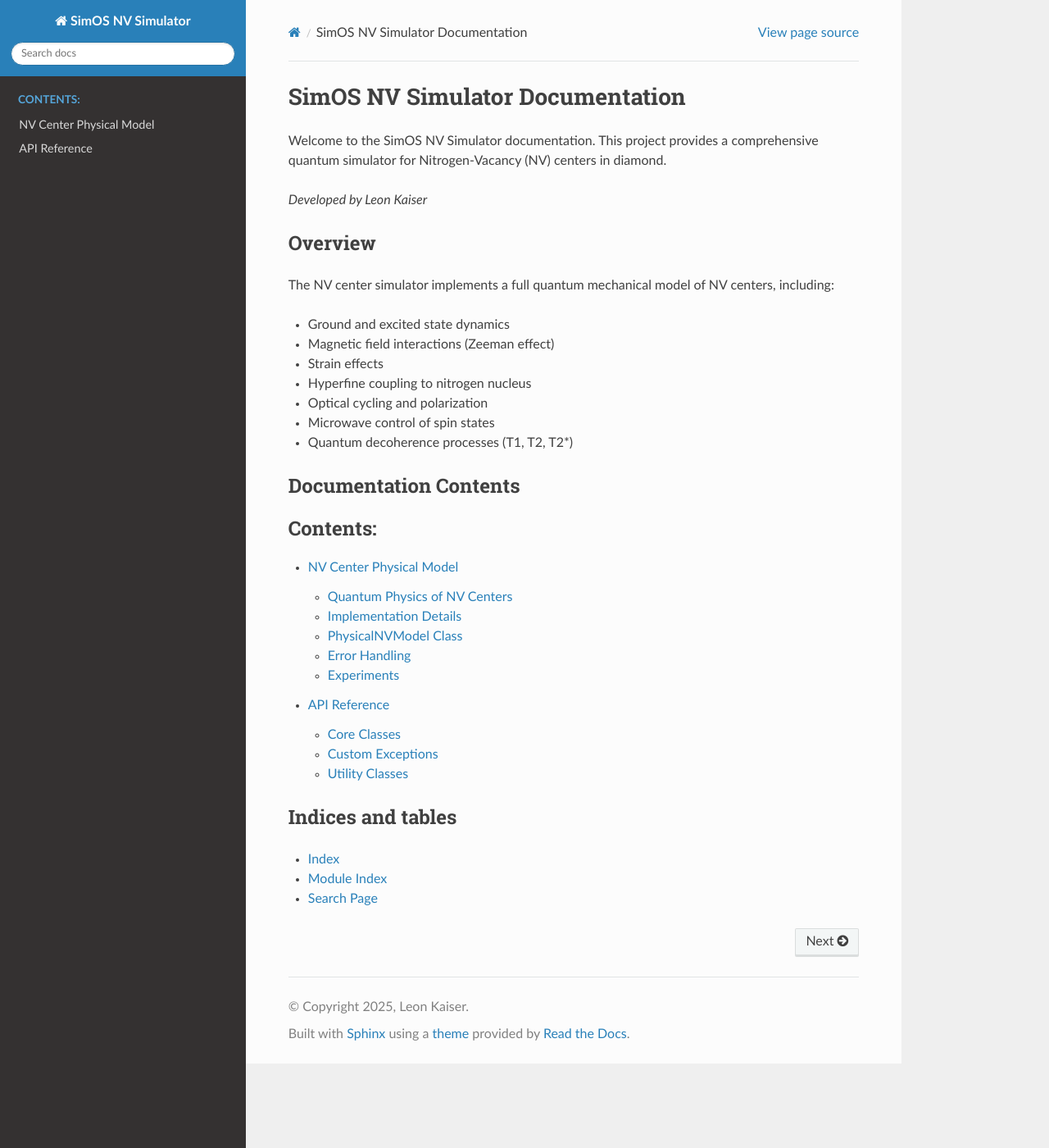
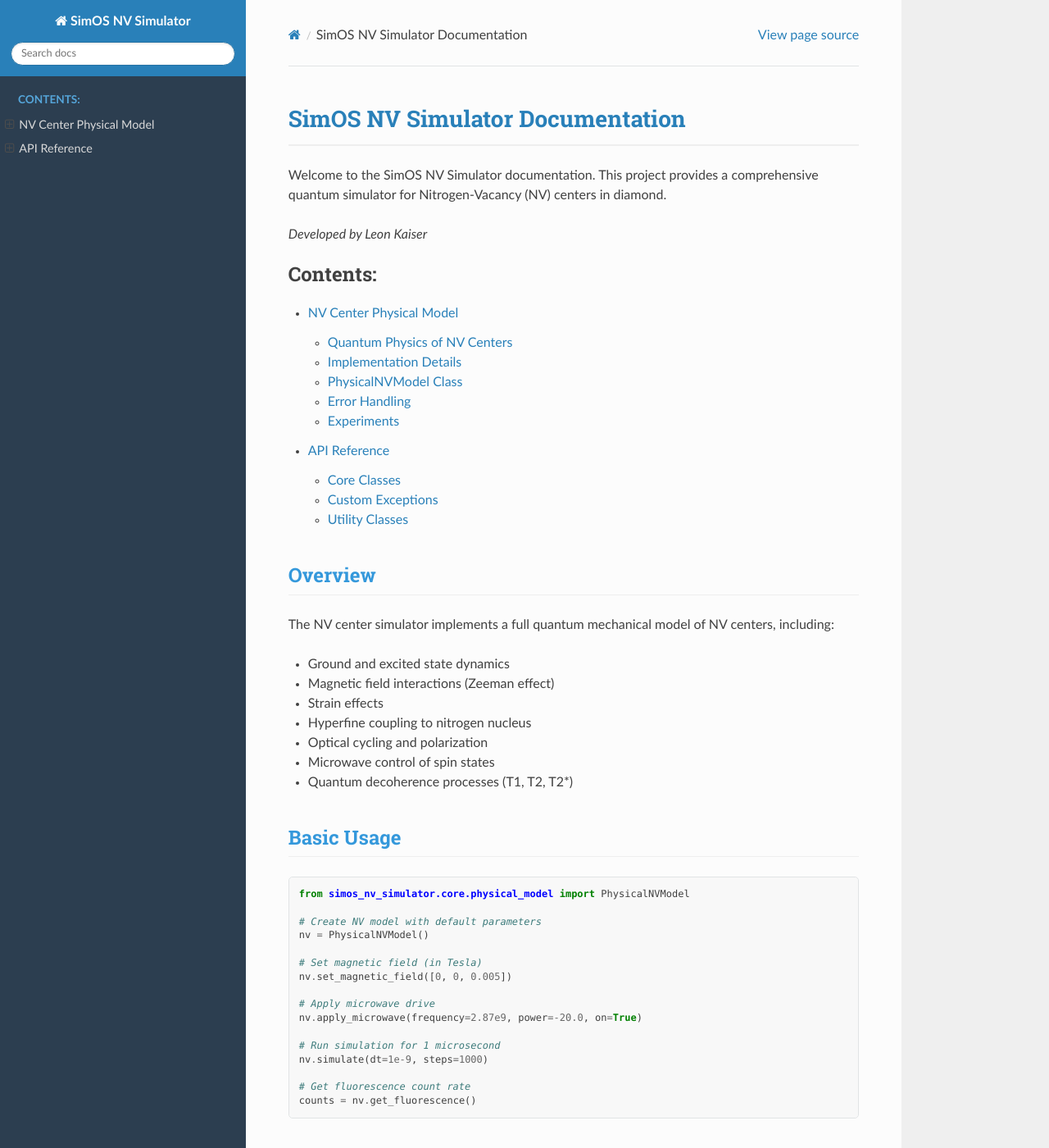
Before and after one commit to xleonplayz/IQ0-q, a Sphinx documentation site: the page built from docs/index.md, in a window 1280 px wide and 1400 px high. Shown: the whole window at 82% size. Built offline with Sphinx 7.4.7 and the Read the Docs theme 3.1.0, drawn with Linux system fonts in a browser that asks for light colours; some of the changed text lies outside the part shown.

Commit message:
Verbesserte GitHub Wiki Dokumentation
- Verwendung nur von Sphinx für die Dokumentationsgenerierung
- Speichern der generierten Dokumentation im Repository
- Ordentliche Wiki-Struktur mit Seitenleiste und Fußzeile
- Verbesserte Navigation und Inhaltsverzeichnisse
- Formatierungsverbesserungen durch benutzerdefiniertes CSS
- Volle Sphinx-Integration mit automatischen Verweisen
- Anpassung der Markdown-Dateien für bessere Wiki-Darstellung

````diff
--- /dev/null
+++ b/docs/_static/custom.css
@@ -0,0 +1,93 @@
+/* Custom styles for documentation */
+
+/* Improved readability for text */
+body {
+    font-size: 16px;
+    line-height: 1.6;
+}
+
+/* Better headings */
+h1, h2, h3, h4, h5, h6 {
+    margin-top: 1.5em;
+    margin-bottom: 0.8em;
+}
+
+h1 {
+    color: #2980b9;
+    border-bottom: 2px solid #eee;
+    padding-bottom: 8px;
+}
+
+h2 {
+    color: #3498db;
+    border-bottom: 1px solid #eee;
+    padding-bottom: 4px;
+}
+
+/* Better code blocks */
+div[class^="highlight"] {
+    border-radius: 5px;
+}
+
+/* Sidebar improvements */
+.wy-nav-side {
+    background: #2c3e50;
+}
+
+.wy-side-nav-search {
+    background-color: #3498db;
+}
+
+/* Table styling */
+table.docutils {
+    border: 1px solid #e1e4e5;
+    border-collapse: collapse;
+    margin-bottom: 24px;
+}
+
+table.docutils td, table.docutils th {
+    border: 1px solid #e1e4e5;
+    padding: 8px 16px;
+}
+
+table.docutils th {
+    background-color: #f3f6f6;
+}
+
+/* Admonitions */
+.admonition {
+    border-radius: 3px;
+    border-left-width: 6px;
+}
+
+.admonition.note {
+    background-color: #e7f2fa;
+}
+
+.admonition.warning {
+    background-color: #ffedcc;
+}
+
+.admonition.tip {
+    background-color: #dbfaf4;
+}
+
+/* Author byline */
+.author {
+    color: #777;
+    font-style: italic;
+    margin-top: -10px;
+    margin-bottom: 20px;
+}
+
+/* Math display improvements */
+.math {
+    overflow-x: auto;
+}
+
+/* Image improvements */
+img {
+    max-width: 100%;
+    height: auto !important;
+    margin: 12px 0;
+}
--- a/docs/conf.py
+++ b/docs/conf.py
@@ -23,8 +23,13 @@ extensions = [
     'sphinx.ext.viewcode',
     'sphinx.ext.napoleon',
     'sphinx.ext.mathjax',
-    'myst_parser'
+    'myst_parser',
+    'sphinx.ext.autosectionlabel',  # Erlaube Referenzen zu Abschnitten mit :ref:
+    'sphinx.ext.githubpages'        # Optimiere HTML für GitHub Pages
 ]
+
+# Automatische Abschnitt-Labels voranstellen
+autosectionlabel_prefix_document = True
 
 templates_path = ['_templates']
 exclude_patterns = ['_build', 'Thumbs.db', '.DS_Store']
@@ -35,6 +40,24 @@ exclude_patterns = ['_build', 'Thumbs.db', '.DS_Store']
 html_theme = 'sphinx_rtd_theme'
 html_static_path = ['_static']
 
+# Benutzerdefinierte CSS-Datei einbinden
+html_css_files = [
+    'custom.css',
+]
+
+# Theme-spezifische Optionen
+html_theme_options = {
+    'display_version': True,
+    'prev_next_buttons_location': 'bottom',
+    'style_external_links': True,
+    'style_nav_header_background': '#2980B9',
+    'collapse_navigation': False,
+    'sticky_navigation': True,
+    'navigation_depth': 4,
+    'includehidden': True,
+    'titles_only': False
+}
+
 # -- MyST Parser configuration -----------------------------------------------
 myst_enable_extensions = [
     "amsmath",
--- a/docs/index.md
+++ b/docs/index.md
@@ -3,6 +3,14 @@
 Welcome to the SimOS NV Simulator documentation. This project provides a comprehensive quantum simulator for Nitrogen-Vacancy (NV) centers in diamond.
 
 *Developed by Leon Kaiser*
+
+```{toctree}
+:maxdepth: 2
+:caption: Contents:
+
+physical_model
+api_reference
+```
 
 ## Overview
 
@@ -16,18 +24,52 @@ The NV center simulator implements a full quantum mechanical model of NV centers
 - Microwave control of spin states
 - Quantum decoherence processes (T1, T2, T2*)
 
-## Documentation Contents
+## Basic Usage
 
-```{toctree}
-:maxdepth: 2
-:caption: Contents:
+```python
+from simos_nv_simulator.core.physical_model import PhysicalNVModel
 
-physical_model
-api_reference
+# Create NV model with default parameters
+nv = PhysicalNVModel()
+
+# Set magnetic field (in Tesla)
+nv.set_magnetic_field([0, 0, 0.005])
+
+# Apply microwave drive
+nv.apply_microwave(frequency=2.87e9, power=-20.0, on=True)
+
+# Run simulation for 1 microsecond
+nv.simulate(dt=1e-9, steps=1000)
+
+# Get fluorescence count rate
+counts = nv.get_fluorescence()
 ```
 
-## Indices and tables
+## Installation
 
-* {ref}`genindex`
-* {ref}`modindex`
-* {ref}`search`
+```bash
+# Install from source
+git clone https://github.com/xleonplayz/IQ0-q.git
+cd IQ0-q
+pip install -e .
+```
+
+## Configuration
+
+The simulator can be configured with various parameters:
+
+```python
+model = PhysicalNVModel({
+    'zero_field_splitting': 2.87e9,  # Hz
+    'gyromagnetic_ratio': 28.0e9,    # Hz/T
+    'T1': 1e-3,                      # seconds
+    'T2': 1e-6,                      # seconds
+    'strain_e': 0.0,                 # Strain parameter E
+    'strain_d': 0.0,                 # Strain parameter D
+    'temperature': 298,              # Kelvin
+})
+```
+
+## Development
+
+See the [GitHub repository](https://github.com/xleonplayz/IQ0-q) for more information on contributing to this project.
````
Also changed, not shown: docs/api_reference.md (+7 -0 lines), docs/physical_model.md (+5 -0 lines), 1 other file.
